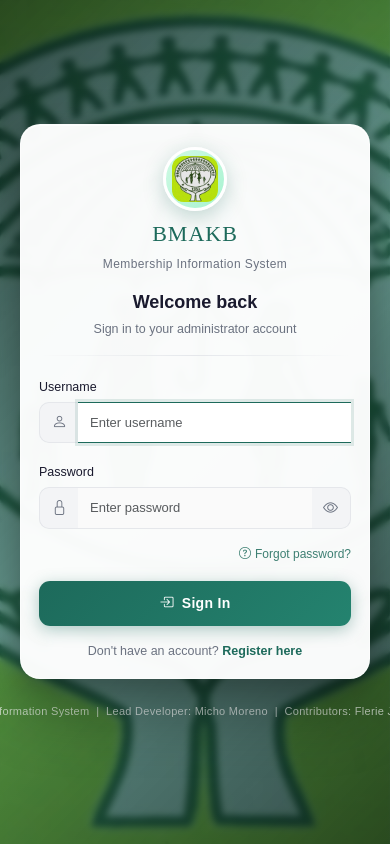
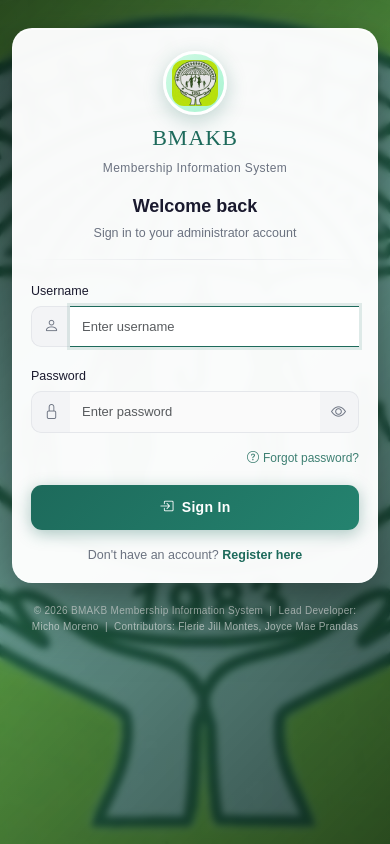
Before and after one commit to mAkOy34-mors/bmakb_system, a Django app: page /administrator/login/ in a window 390 px wide. Run offline with Django 5.2, Linux system fonts and the light colour scheme; some libraries are stand-ins or nearby versions; some web fonts are replaced.

Commit message:
Fix: mobile footer visible, responsive login page

```diff
--- a/apps/administrator/static/administrator/css/login.css
+++ b/apps/administrator/static/administrator/css/login.css
@@ -254,11 +254,10 @@
   color: rgba(255, 255, 255, 0.65);
   letter-spacing: .3px;
   text-align: center;
-
-  /* ADD THESE: */
-  white-space: nowrap;
-  overflow: hidden;
-  text-overflow: ellipsis;
+  white-space: normal;
+  word-break: break-word;
+  padding: 0 16px;
+  line-height: 1.6;
 }
 
 /* ── OTP styles ──────────────────── */
@@ -302,25 +301,84 @@
 .pw-strength-label { font-size: 11px; font-weight: 600; margin-top: 4px; min-height: 16px; }
 .pw-match-label    { font-size: 11px; font-weight: 600; margin-top: 5px; min-height: 16px; }
 
-/* ── Responsive ──────────────────── */
+/* ══════════════════════════════════════════════════════════════
+   RESPONSIVE
+   ══════════════════════════════════════════════════════════════ */
+
+/* ── Small phones (≤480px) ───────────────────────────────────── */
 @media (max-width: 480px) {
-  .modal-wrap    { padding: 12px 0; }
-  .auth-card-inner { padding: 22px 18px 18px; }
-  .logo-ring     { width: 64px; height: 64px; }
-  .auth-logo     { width: 46px; height: 46px; }
-  .auth-brand h1 { font-size: 22px; }
+  /* Allow page to scroll on very small phones */
+  html, body        { overflow: auto; }
+
+  .page-bg {
+    position: relative;
+    align-items: flex-start;
+    padding: 16px 12px;
+    min-height: 100dvh;
   }
 
+  .modal-wrap       { padding: 12px 0 20px; }
+  .auth-card-inner  { padding: 22px 18px 18px; }
+
+  .logo-ring        { width: 64px; height: 64px; }
+  .auth-logo        { width: 46px; height: 46px; }
+  .auth-brand h1    { font-size: 22px; }
+
+  /* OTP digits smaller */
+  .otp-digit        { width: 40px; height: 48px; font-size: 18px; }
+  .otp-boxes        { gap: 7px; }
+
+  /* Footer fully visible */
+  .auth-footer {
+    font-size: 10px;
+    margin-top: 10px;
+    padding: 0 8px;
+    white-space: normal;
+    word-break: break-word;
+    line-height: 1.6;
+  }
+}
+
+/* ── Short screens (≤700px height) ──────────────────────────── */
 @media (max-height: 700px) {
-  .auth-brand    { margin-bottom: 10px; }
-  .logo-ring     { width: 60px; height: 60px; }
-  .auth-logo     { width: 42px; height: 42px; }
-  .auth-brand h1 { font-size: 22px; }
-  .auth-card-inner { padding: 18px 28px 16px; }
-  .auth-sub      { margin-bottom: 12px; }
-  .btn-auth      { margin-top: 4px; }
+  html, body        { overflow: auto; }
+
+  .page-bg {
+    position: relative;
+    align-items: flex-start;
+    padding: 16px 20px;
+    min-height: 100dvh;
   }
-/* DM Sans */
+
+  .auth-brand       { margin-bottom: 10px; }
+  .logo-ring        { width: 60px; height: 60px; }
+  .auth-logo        { width: 42px; height: 42px; }
+  .auth-brand h1    { font-size: 22px; }
+  .auth-card-inner  { padding: 18px 28px 16px; max-height: none; }
+  .auth-card        { max-height: none; }
+  .auth-sub         { margin-bottom: 12px; }
+  .btn-auth         { margin-top: 4px; }
+
+  .auth-footer {
+    font-size: 10px;
+    margin-top: 10px;
+    padding: 0 12px;
+    white-space: normal;
+    word-break: break-word;
+    line-height: 1.6;
+  }
+}
+
+/* ── Very small phones (≤360px) ──────────────────────────────── */
+@media (max-width: 360px) {
+  .auth-card-inner  { padding: 18px 14px 14px; }
+  .auth-brand h1    { font-size: 20px; }
+  .otp-digit        { width: 36px; height: 44px; font-size: 16px; }
+  .otp-boxes        { gap: 5px; }
+  .btn-auth         { font-size: 13px; padding: 11px; }
+}
+
+/* ── DM Sans Font ────────────────────────────────────────────── */
 @font-face {
   font-family: 'DM Sans';
   font-style: normal;
@@ -346,7 +404,7 @@
   src: url('../fonts/dm-sans-600.woff2') format('woff2');
 }
 
-/* DM Serif Display */
+/* ── DM Serif Display Font ───────────────────────────────────── */
 @font-face {
   font-family: 'DM Serif Display';
   font-style: normal;
```
Lines whose indentation alone changed are shown as unchanged.
